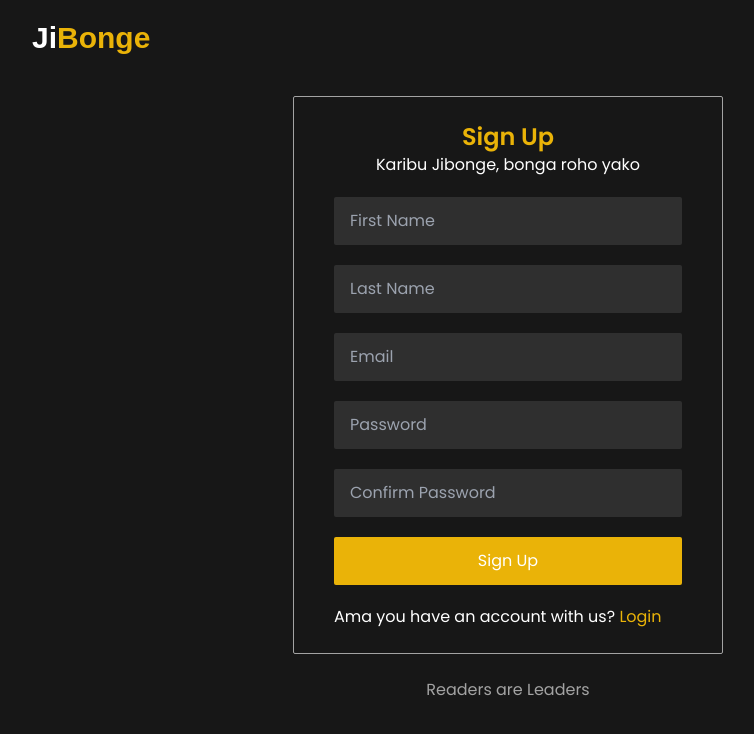
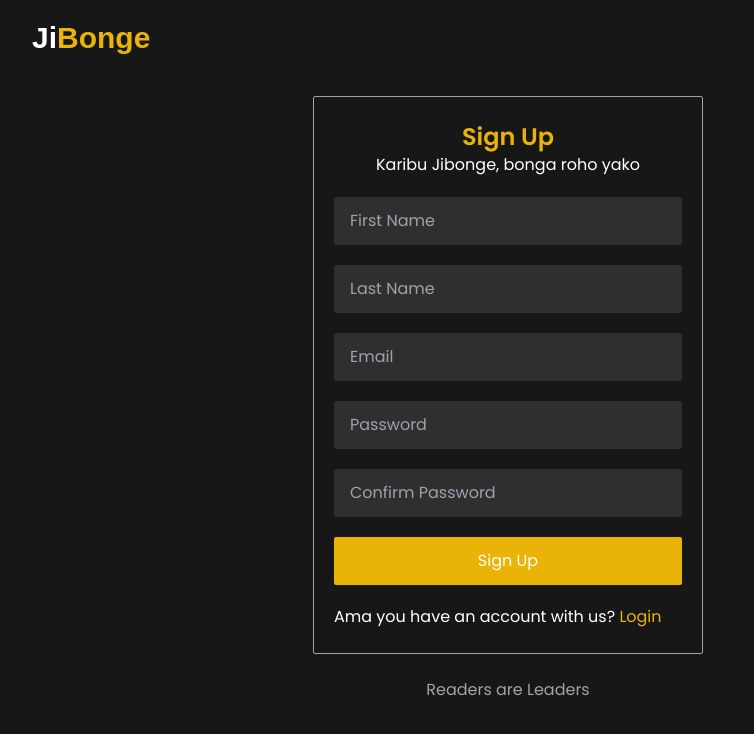
Before and after one commit to Mokowz/Jibonge-Blog-App, a Vue app in the folder frontend/: page /signup in a window 1280 px wide. Shown: the top 734 px of the page, without its empty margins (132-886 px from the left). Built offline with nearby package versions, Linux system fonts and the light colour scheme; a web font is replaced by a local one.

Commit message:
Change set up of the login and signup page

```diff
--- a/frontend/src/components/Navbar.vue
+++ b/frontend/src/components/Navbar.vue
@@ -5,7 +5,7 @@
       <router-link to="/" class="text-3xl font-riot font-bold">Ji<span class="font-riot text-yellow-500">Bonge</span></router-link>
 
        <!-- Nav Menu  -->
-      <div @click="changeShow()" class="text-lg/3 absolute w-full h-full top-20 right-10 pl-6  md:flex items-center duration-100 ease-in-out" :class="[show ? 'left-0' : 'left-[-100%]']">
+      <div @click="changeShow()" class="text-lg/3 absolute w-full h-full top-20 pl-6  md:flex items-center duration-100 ease-in-out" :class="[show ? 'left-0' : 'left-[-100%]']">
         <router-link to="/blogs" class="block mb-10 mr-6 hover:underline">Blogs</router-link>
         <router-link to="/authors" class="block mb-10 mr-6 hover:underline">Authors</router-link>
 
@@ -18,9 +18,8 @@
         <button v-if="loggedIn" @click="logout" class="block mb-10 mr-6 hover:underline">Log Out</button>
       </div>
 
-      <div class="md:hidden z-3" @click="changeShow()">
+      <div class="md:hidden" @click="changeShow()">
         <i :class="[show ? 'fa-close' : 'fa-bars']"  class="fas text-2xl font-light"></i>
-        <!-- <i v-else @click="changeShow()" class="fas fa-close text-2xl"></i> -->
       </div>
 
     </div>
@@ -28,7 +27,6 @@
 </template>
 
 <script>
-import LoginForm from '@/views/Login/LoginForm.vue';
 import { mapState, mapMutations } from 'vuex';
 
 export default {
--- a/frontend/src/views/Login/Login.vue
+++ b/frontend/src/views/Login/Login.vue
@@ -4,7 +4,7 @@
 
 
     <!-- Form Card -->
-     <div class="flex flex-col px-10 py-6 border border-darkGrey rounded-sm">
+     <div class="flex flex-col px-5 py-6 border border-darkGrey rounded-sm">
         <!-- Header -->
         <div class="text-center">
           <h1 class="text-yellow-500 font-semibold text-2xl">Log In</h1>
--- a/frontend/src/views/SignUp/SignUpView.vue
+++ b/frontend/src/views/SignUp/SignUpView.vue
@@ -4,7 +4,7 @@
 
 
     <!-- Form Card -->
-     <div class="flex flex-col px-10 py-6 border border-darkGrey rounded-sm">
+     <div class="mx-10 md:mx-0 flex flex-col px-5 py-6 border border-darkGrey rounded-sm">
         <!-- Header -->
         <div class="text-center">
           <h1 class="text-yellow-500 font-semibold text-2xl">Sign Up</h1>
```
